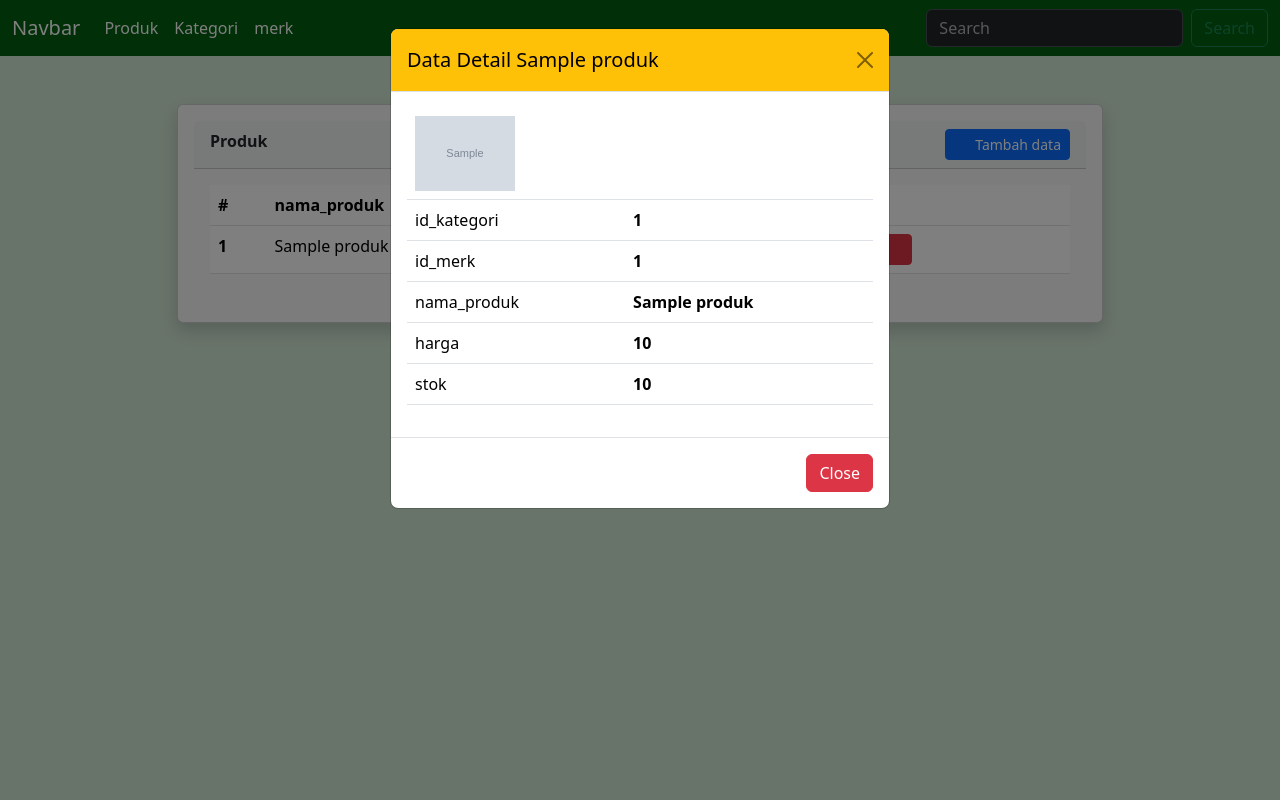
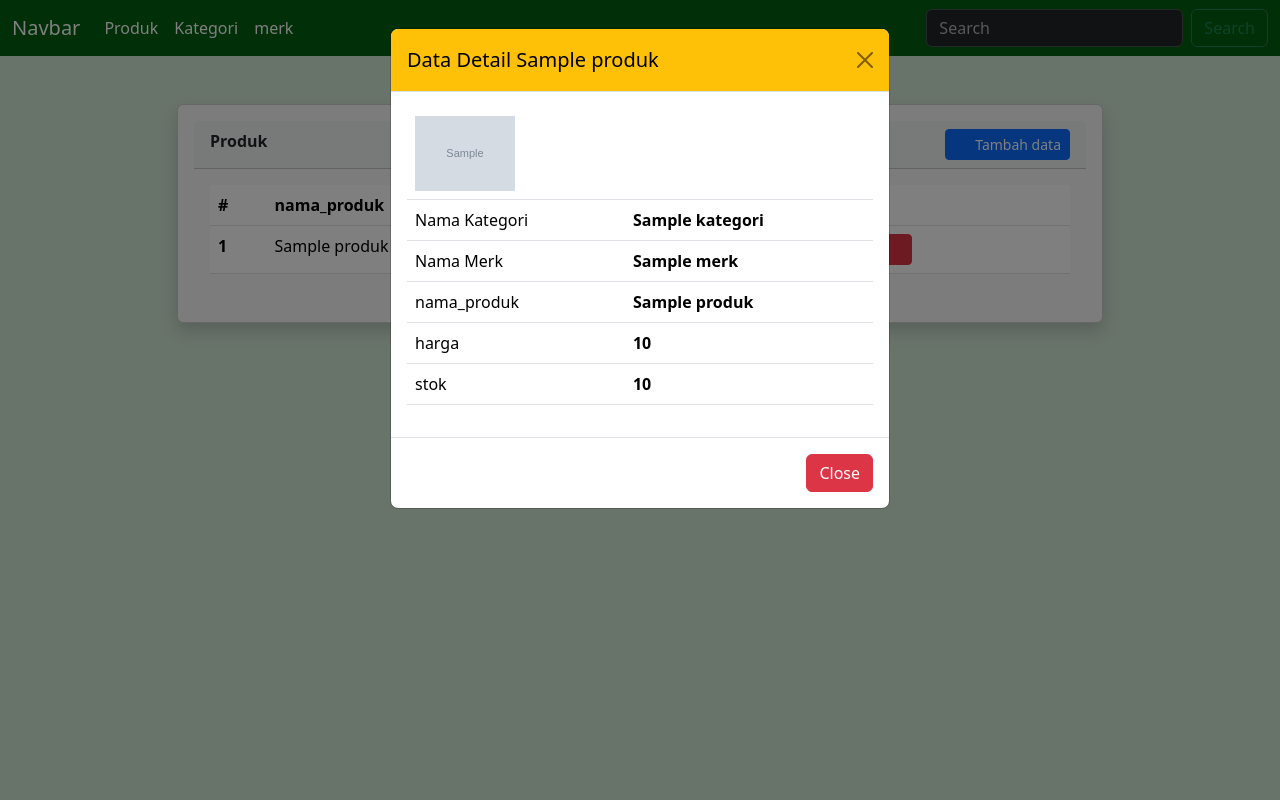
Before and after one commit to kiExaa/uas_KhairuRizki, a PHP site: page /uas_KhairuRizki/produk/index.php in a window 1280 px wide, after a click that opens the changed part. Run offline with PHP 8.4, Linux system fonts and the light colour scheme; tables that the repository leaves empty or names only in its code hold one stand-in row (values such as "Sample post"); grey boxes marked "Sample" are stand-in pictures; some web fonts are replaced.

Commit message:
Update index.php

```diff
--- a/gadget/produk/index.php
+++ b/gadget/produk/index.php
@@ -84,22 +84,22 @@
                                         <div class="modal-dialog">
                                             <div class="modal-content">
                                             <div class="modal-header bg-warning">
-                                                <h1 class="modal-title fs-5" id="exampleModalLabel">Data Detail <?=$data['nama']?></h1>
+                                                <h1 class="modal-title fs-5" id="exampleModalLabel">Data Detail <?=$data['nama_produk']?></h1>
                                                 <button type="button" class="btn-close" data-bs-dismiss="modal" aria-label="Close"></button>
                                             </div>
                                             <div class="modal-body">
                                                 <table class="table">
                                                 <tbody>
                                                   <tr>
-                                                    <td colspan="2"><img src="../foto_produk/<?= $data['foto'] ?>" alt="" width="100px"></td>
+                                                    <td colspan="2"><img src="../fotoproduk/<?= $data['foto'] ?>" alt="" width="100px"></td>
                                                   </tr>
                                                     <tr>
-                                                        <td>id_kategori</td>
-                                                        <th scope="row"><?=$data['idk']?></th>
+                                                        <td>Nama Kategori</td>
+                                                        <th scope="row"><?=$data['nama_kategori']?></th>
                                                     </tr>
                                                     <tr>
-                                                        <td>id_merk</td>
-                                                        <th scope="row"><?=$data['idm']?></th>
+                                                        <td>Nama Merk</td>
+                                                        <th scope="row"><?=$data['nama_merk']?></th>
                                                     </tr>
                                                     <tr>
                                                         <td>nama_produk</td>
```
